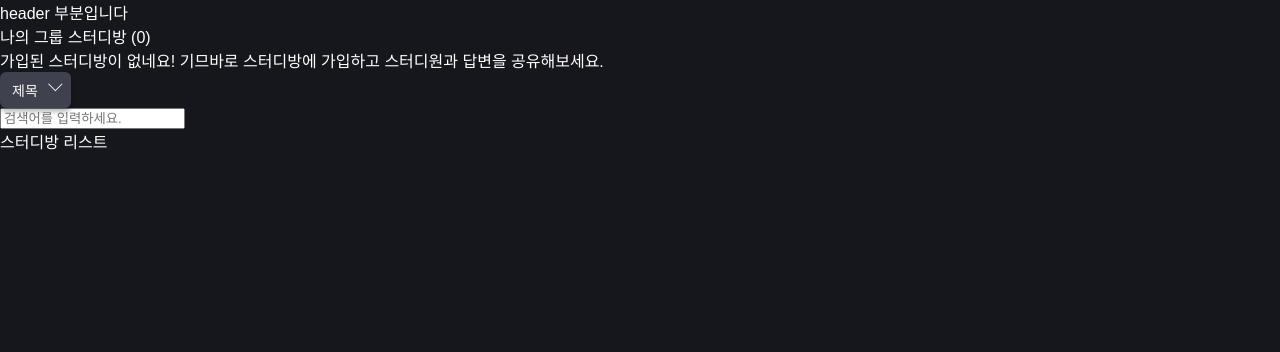
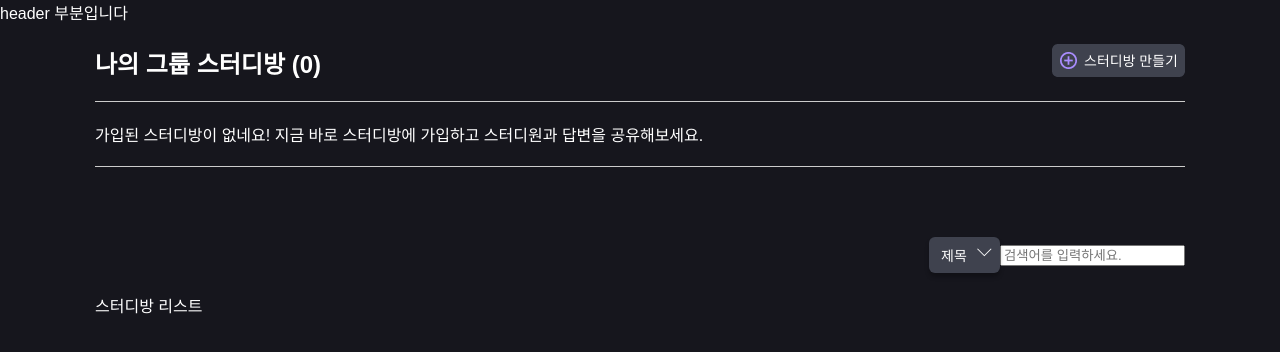
Before and after one commit to QuizUpWebProject/front, a React (Create React App) app: page /study in a window 1280 px wide. Shown: the top 352 px of the page. Built offline with nearby package versions, Linux system fonts and the light colour scheme.

Commit message:
design: topSection UI 구현 #15
- 스터디방 만들기 버튼 추가
- 스터디방 만들기 페이지로 바로가기 Link 추가
- '나의 그룹 스터디방' UI 구현

```diff
--- a/src/pages/StudyMain.jsx
+++ b/src/pages/StudyMain.jsx
@@ -1,23 +1,82 @@
+import styled from "styled-components";
+import { Link } from "react-router-dom";
 import SelectBox from "../components/studyroom/SelectBox";
 import StudyList from "../components/studyroom/StudyList";
+import MakeStudy from "../assets/Btn_mstudy.png";
 
 const StudyMain = () => {
   return (
-    <>
-      <div>나의 그룹 스터디방 (0)</div>
-      <div>
-        가입된 스터디방이 없네요! 기므바로 스터디방에 가입하고 스터디원과 답변을
-        공유해보세요.
-      </div>
-      <div>
+    <Wrapper>
+      <TopSection>
+        <Title>나의 그룹 스터디방 (0)</Title>
+        <ImageLink to="/studymake">
+          <Image src={MakeStudy} alt="스터디방 만들기" />
+        </ImageLink>
+      </TopSection>
+
+      <MyStudyList>
+        가입된 스터디방이 없네요! 지금 바로 스터디방에 가입하고 스터디원과
+        답변을 공유해보세요.
+      </MyStudyList>
+
+      <SearchSection>
         <SelectBox />
-        <input placeholder="검색어를 입력하세요." />
-      </div>
+        <SearchInput placeholder="검색어를 입력하세요." />
+      </SearchSection>
+
       <div>
         <StudyList />
       </div>
-    </>
+    </Wrapper>
   );
 };
 
+const Wrapper = styled.div`
+  max-width: 1090px;
+  margin: 0 auto;
+`;
+
+const TopSection = styled.div`
+  display: flex;
+  justify-content: space-between;
+  align-items: center;
+  border-bottom: 1px solid #ccc;
+  padding: 20px 0;
+`;
+
+const Title = styled.div`
+  font-size: 24px;
+  font-weight: bold;
+  width: 50%;
+  text-align: left;
+`;
+
+const ImageLink = styled(Link)`
+  text-align: right;
+  text-decoration: none;
+`;
+
+const Image = styled.img`
+  width: auto;
+  height: 100%;
+  text-align: right;
+`;
+
+const MyStudyList = styled.div`
+  padding: 20px 0;
+  border-bottom: 1px solid #ccc;
+`;
+
+const SearchSection = styled.div`
+  display: flex;
+  align-items: center;
+  padding: 20px 0;
+  justify-content: flex-end;
+  margin-top: 50px;
+`;
+
+const SearchInput = styled.input`
+  magin-left: 10px;
+`;
+
 export default StudyMain;
```
